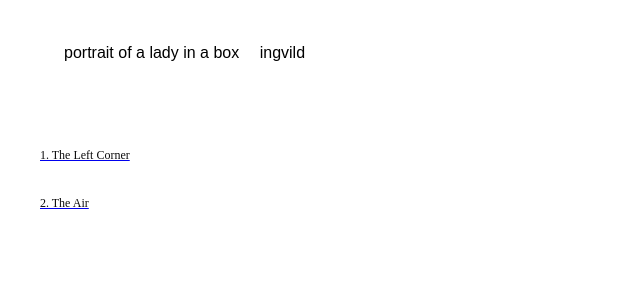
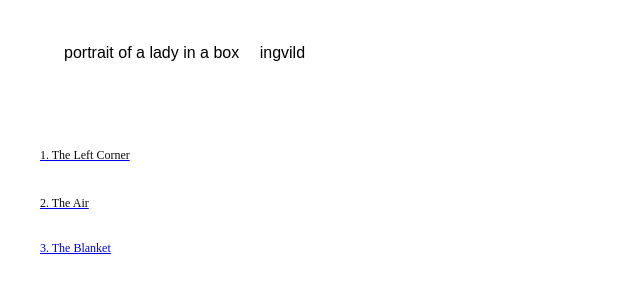
Before and after one commit to ingvildgillet/ingvildgillet.github.io, a plain HTML site: page index.html in a window 1280 px wide. Shown: the full height of the page, 0-640 px from the left. Drawn offline with Linux system fonts and the light colour scheme.

Commit message:
30.04.10.59

```diff
--- a/index.html
+++ b/index.html
@@ -34,6 +34,7 @@
                                  <span style="color:rgb(12, 12, 13);">
                                      <span style="letter-spacing:0em;">
                                          <span style="font-family:wfont_3e98d0_590c89c7fb3948ee8d3408f2e4e33b0d,wf_590c89c7fb3948ee8d3408f2e,orig_sophia_nubian;">
+
                                              <span style="font-size:12px;">
                                                  1. The Left Corner
                                              </span></span></span></span></span></span></span></span>
@@ -53,6 +54,9 @@
                                             </span></span></span></span></span></span></span></span>
             </a>
         </p>
+        <p class="the_blanket" style="font-size:12px; line-height:1.75em;">
+            <a href="theblanket.html" target="_self">
+                3. The Blanket</a></p>
     </section>
 </main>
 </div>
```
Also changed, not shown: theblanket.html (added, +10 -0 lines).
